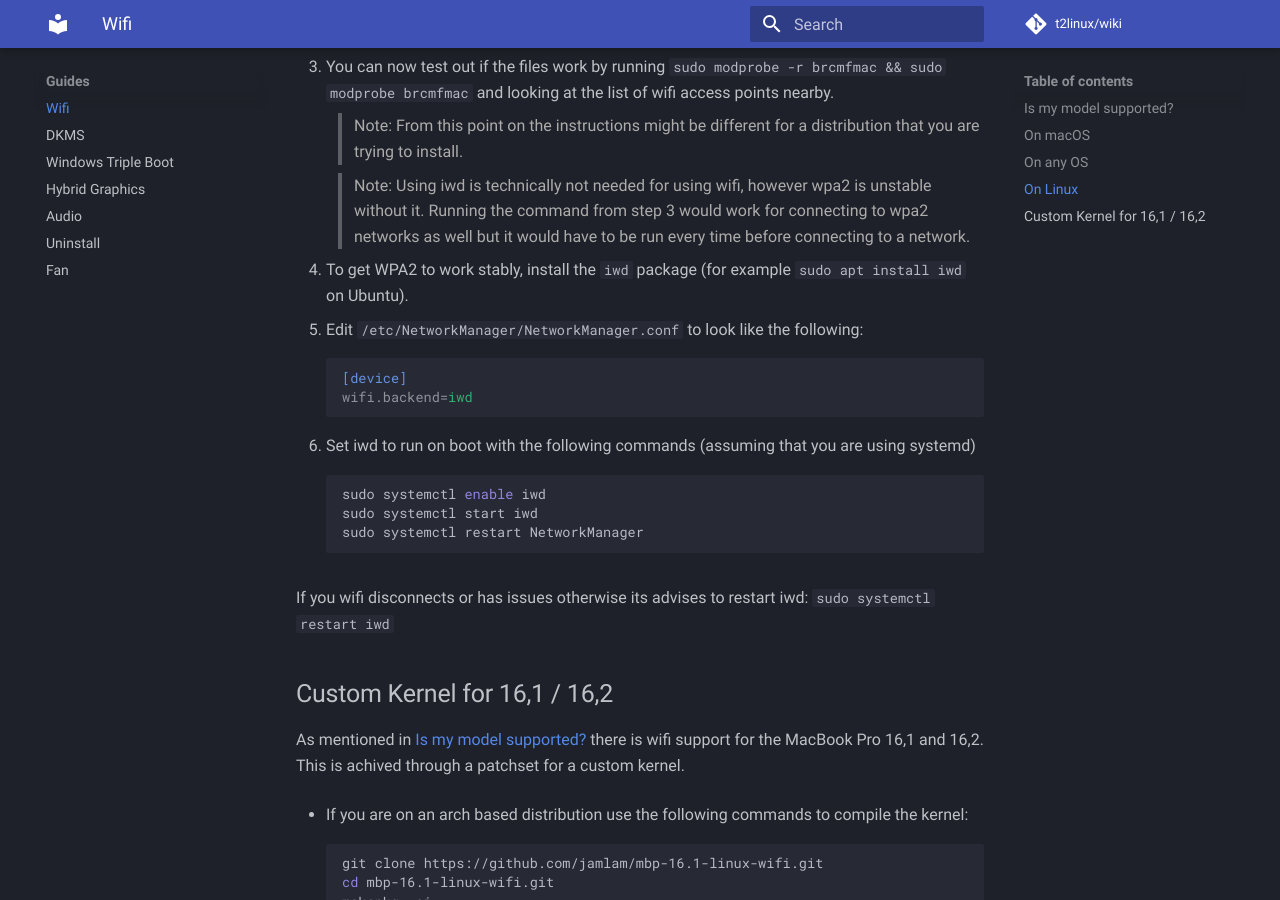
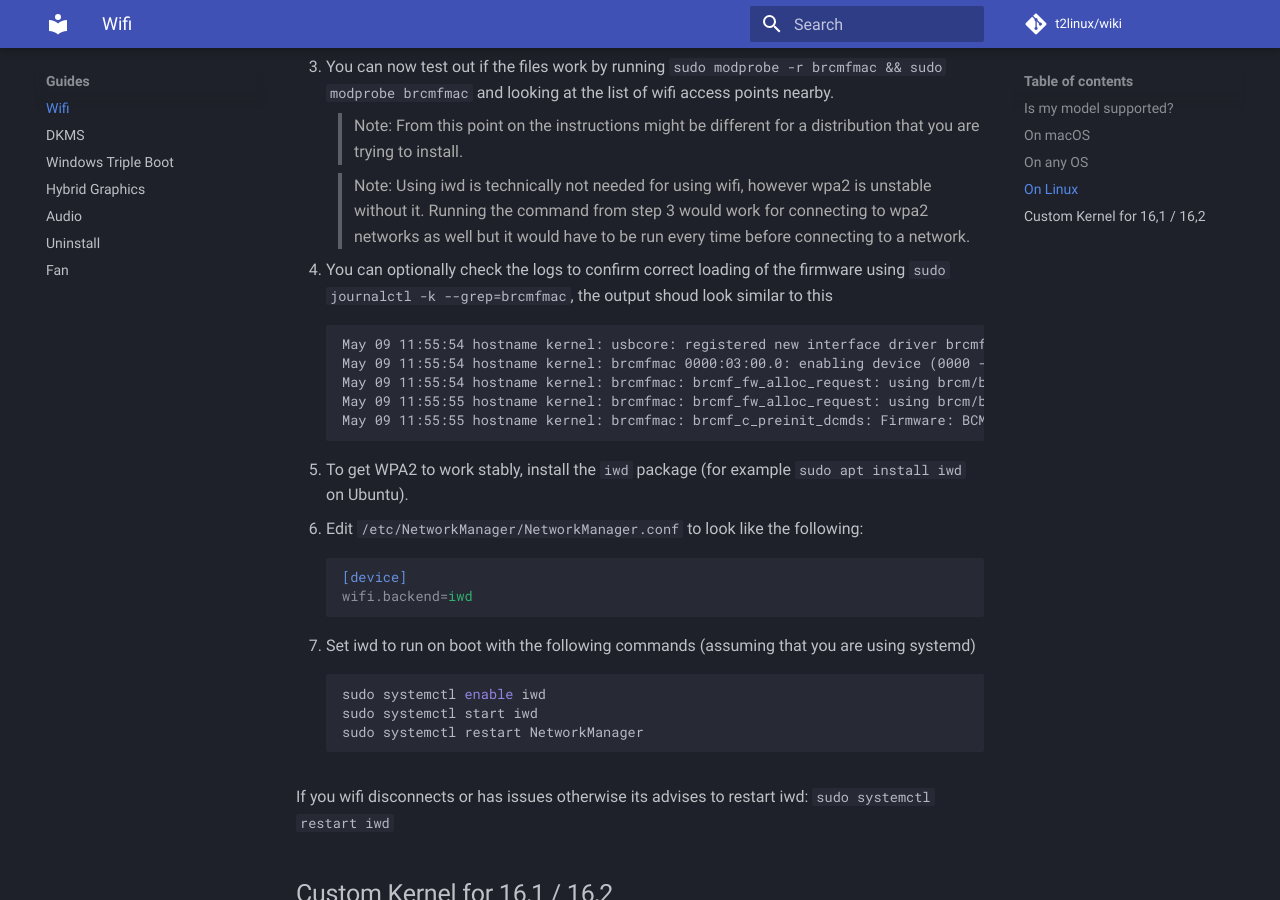
Before and after one commit to t2linux/wiki, an MkDocs documentation site: the page built from docs/guides/wifi.md, in a window 1280 px wide and 900 px high, scrolled down 1784 px. Built offline with MkDocs 1.6.1 and Material for MkDocs 9.7.7, drawn with Linux system fonts in a browser that asks for light colours; comment, search, counter and statistics services are not loaded.

Commit message:
Guides: Add brcmfmac log check command to wifi guide

````diff
--- a/docs/guides/wifi.md
+++ b/docs/guides/wifi.md
@@ -62,15 +62,25 @@ You can get your model using `system_profiler SPHardwareDataType | grep "Model I
     Running the command from step 3 would work for connecting to wpa2 networks as well but it would have to be
     run every time before connecting to a network.
 
-4. To get WPA2 to work stably, install the `iwd` package (for example `sudo apt install iwd` on Ubuntu).
-5. Edit `/etc/NetworkManager/NetworkManager.conf` to look like the following:
+4. You can optionally check the logs to confirm correct loading of the firmware using `sudo journalctl -k --grep=brcmfmac`, the output shoud look similar to this
+
+    ```
+    May 09 11:55:54 hostname kernel: usbcore: registered new interface driver brcmfmac
+    May 09 11:55:54 hostname kernel: brcmfmac 0000:03:00.0: enabling device (0000 -> 0002)
+    May 09 11:55:54 hostname kernel: brcmfmac: brcmf_fw_alloc_request: using brcm/brcmfmac4364-pcie for chip BCM4364/3
+    May 09 11:55:55 hostname kernel: brcmfmac: brcmf_fw_alloc_request: using brcm/brcmfmac4364-pcie for chip BCM4364/3
+    May 09 11:55:55 hostname kernel: brcmfmac: brcmf_c_preinit_dcmds: Firmware: BCM4364/3 wl0: Oct 23 2019 08:32:36 version 9.137.11.0.32.6.36 FWID 01-671ec60c
+    ```
+
+5. To get WPA2 to work stably, install the `iwd` package (for example `sudo apt install iwd` on Ubuntu).
+6. Edit `/etc/NetworkManager/NetworkManager.conf` to look like the following:
 
     ```ini
     [device]
     wifi.backend=iwd
     ```
 
-6. Set iwd to run on boot with the following commands (assuming that you are using systemd)
+7. Set iwd to run on boot with the following commands (assuming that you are using systemd)
 
     ```bash
     sudo systemctl enable iwd
````
